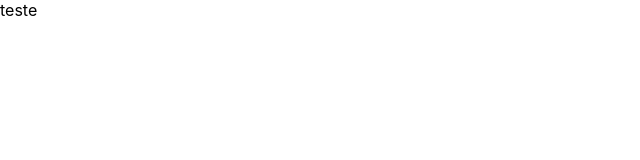
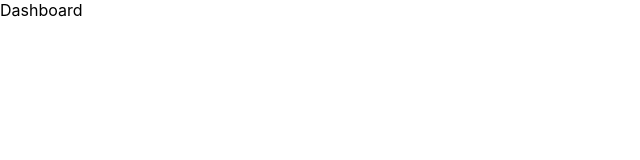
Before and after one commit to htgabriel/eduick, a React (Create React App) app: page /dashboard in a window 1280 px wide. Shown: the top 160 px of the page, without its empty margins (0-640 px from the left). Built offline with nearby package versions, Linux system fonts and the light colour scheme.

Commit message:
Created routes of app

```diff
--- a/package.json
+++ b/package.json
@@ -8,6 +8,7 @@
     "@testing-library/user-event": "^12.1.10",
     "react": "^17.0.2",
     "react-dom": "^17.0.2",
+    "react-router-dom": "^5.3.0",
     "react-scripts": "4.0.3",
     "web-vitals": "^1.0.1"
   },
--- a/src/App.js
+++ b/src/App.js
@@ -1,10 +1,12 @@
 import React from 'react'
+import {BrowserRouter as Router} from 'react-router-dom'
+import Routes from "./routes";
 
 function App() {
 	return (
-		<div className="App">
-			teste
-		</div>
+		<Router>
+			<Routes />
+		</Router>
 	);
 }
 
--- /dev/null
+++ b/src/routes/index.js
@@ -0,0 +1,14 @@
+import React from "react"
+import {Switch, Route} from 'react-router-dom'
+
+import Home from "../screens/Home";
+import Dashboard from "../screens/Dashboard";
+
+export default function Routes(){
+	return(
+		<Switch>
+			<Route exact path={"/"} component={Home} />
+			<Route exact path={"/dashboard"} component={Dashboard} />
+		</Switch>
+	)
+}
--- /dev/null
+++ b/src/screens/Dashboard.js
@@ -0,0 +1,11 @@
+import React from "react"
+
+function Dashboard(){
+	return (
+		<div>
+			Dashboard
+		</div>
+	)
+}
+
+export default Dashboard
--- /dev/null
+++ b/src/screens/Home.js
@@ -0,0 +1,11 @@
+import React from "react"
+
+function Home(){
+	return (
+		<div>
+			Home
+		</div>
+	)
+}
+
+export default Home
```
Also changed, not shown: 1 other file (tests, documents, lock files or other folders).
